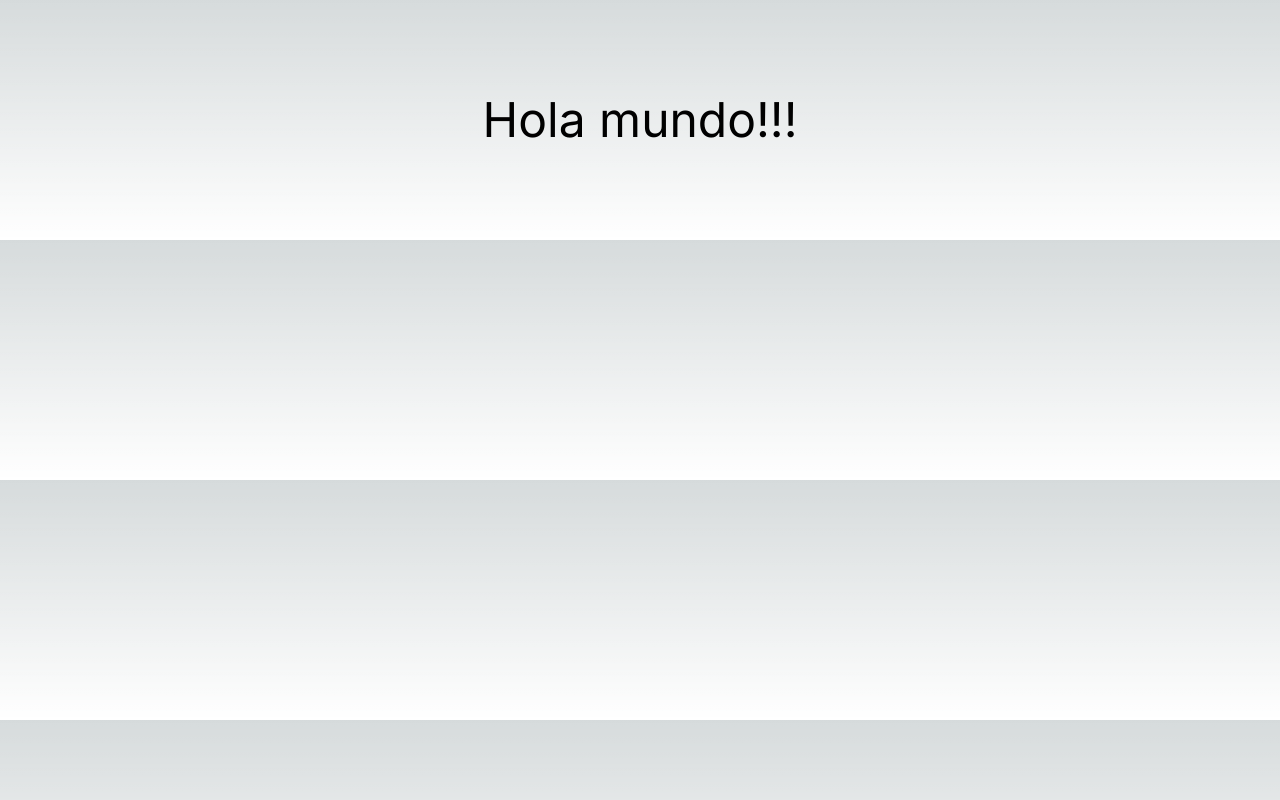
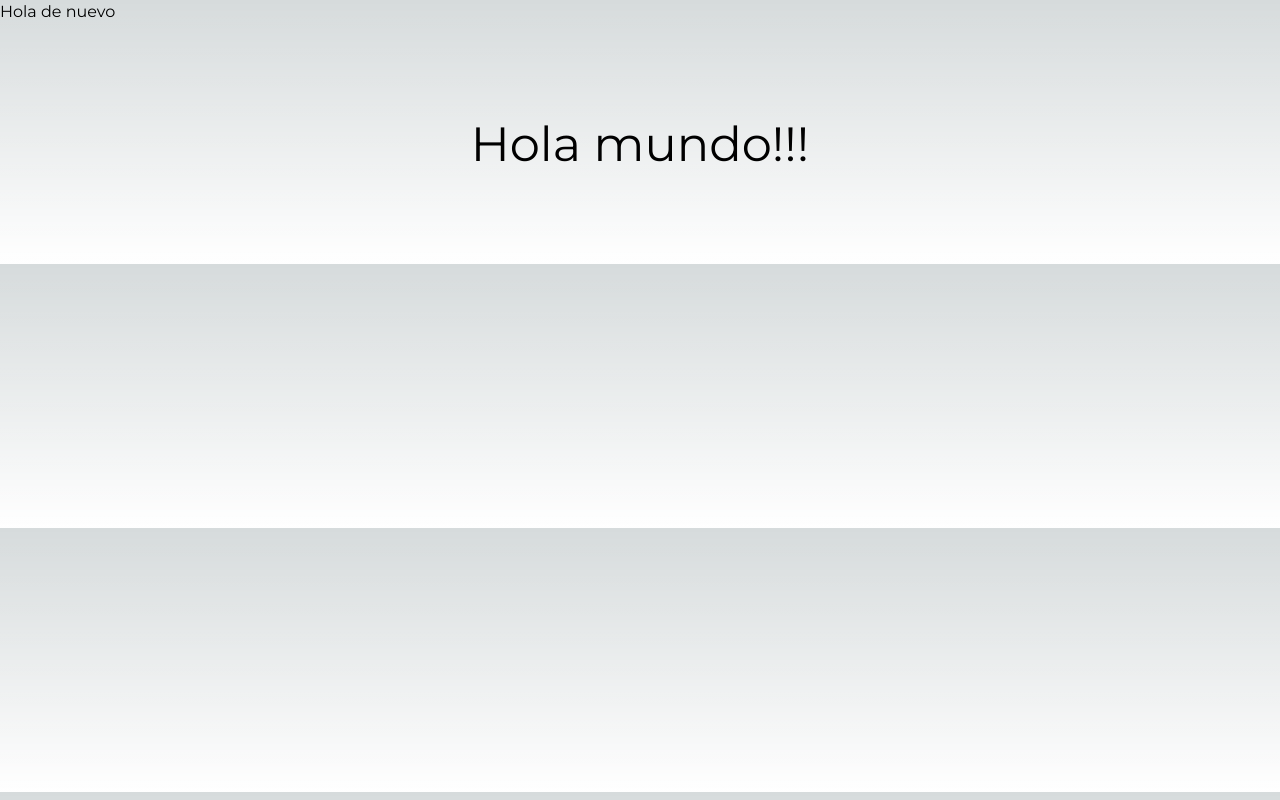
Before and after one commit to vanessavvp/next-first-steps, a Next.js app in the folder 01-first-steps/: page / in a window 1280 px wide. Built offline with nearby package versions, Linux system fonts and the light colour scheme.

Commit message:
Modify RootLayout

```diff
--- a/01-first-steps/app/layout.tsx
+++ b/01-first-steps/app/layout.tsx
@@ -1,8 +1,8 @@
 import type { Metadata } from 'next'
-import { Inter } from 'next/font/google'
+import { Montserrat } from 'next/font/google'
 import './globals.css'
 
-const inter = Inter({ subsets: ['latin'] })
+const inter = Montserrat({ subsets: ['latin'] })
 
 export const metadata: Metadata = {
   title: 'Create Next App',
@@ -16,7 +16,8 @@ export default function RootLayout({
 }) {
   return (
     <html lang="en">
-      <body className={inter.className}>{children}</body>
+      <body className={inter.className}>
+        <h2>Hola de nuevo</h2>{children}</body>
     </html>
   )
 }
```
